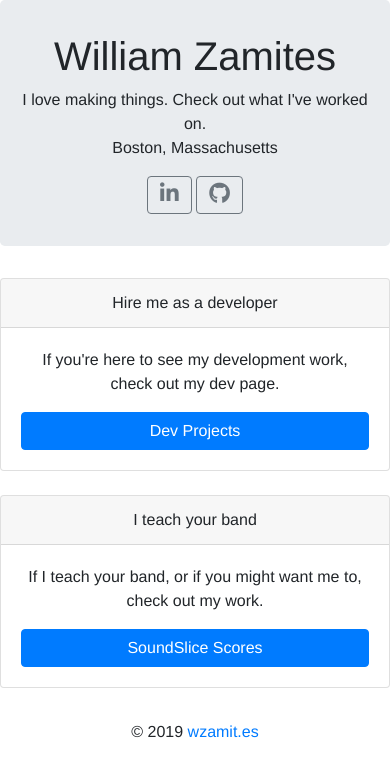
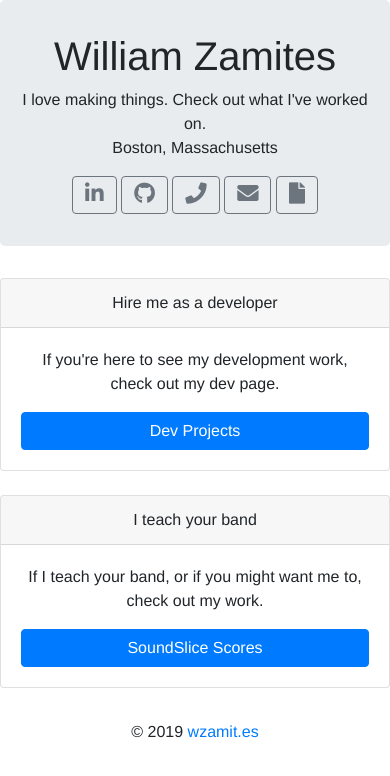
Before and after one commit to wzamites/react-portfolio, a React (Create React App) app: page / in a window 390 px wide. Shown: the top 776 px of the page. Built offline with nearby package versions, Linux system fonts and the light colour scheme; no server answers.

Commit message:
move Email/Phone/Resume to jumbotron

```diff
--- a/src/components/MyHeader.js
+++ b/src/components/MyHeader.js
@@ -2,6 +2,9 @@ import React from 'react'
 import Jumbotron from 'react-bootstrap/Jumbotron'
 import LinkedinButton from '../Buttons/LinkedinButton'
 import GithubButton from '../Buttons/GithubButton'
+import PhoneButton from '../Buttons/PhoneButton'
+import EmailButton from '../Buttons/EmailButton'
+import ResumeButton from '../Buttons/ResumeButton'
 import socials from '../assets/socials'
 
 class MyHeader extends React.Component {
@@ -17,6 +20,12 @@ class MyHeader extends React.Component {
           <LinkedinButton username={socials.linkedin} />
           &nbsp;
           <GithubButton username={socials.github} />
+          &nbsp;
+          <PhoneButton />
+          &nbsp;
+          <EmailButton />
+          &nbsp;
+          <ResumeButton />
       </Jumbotron>
     )
   }
```
